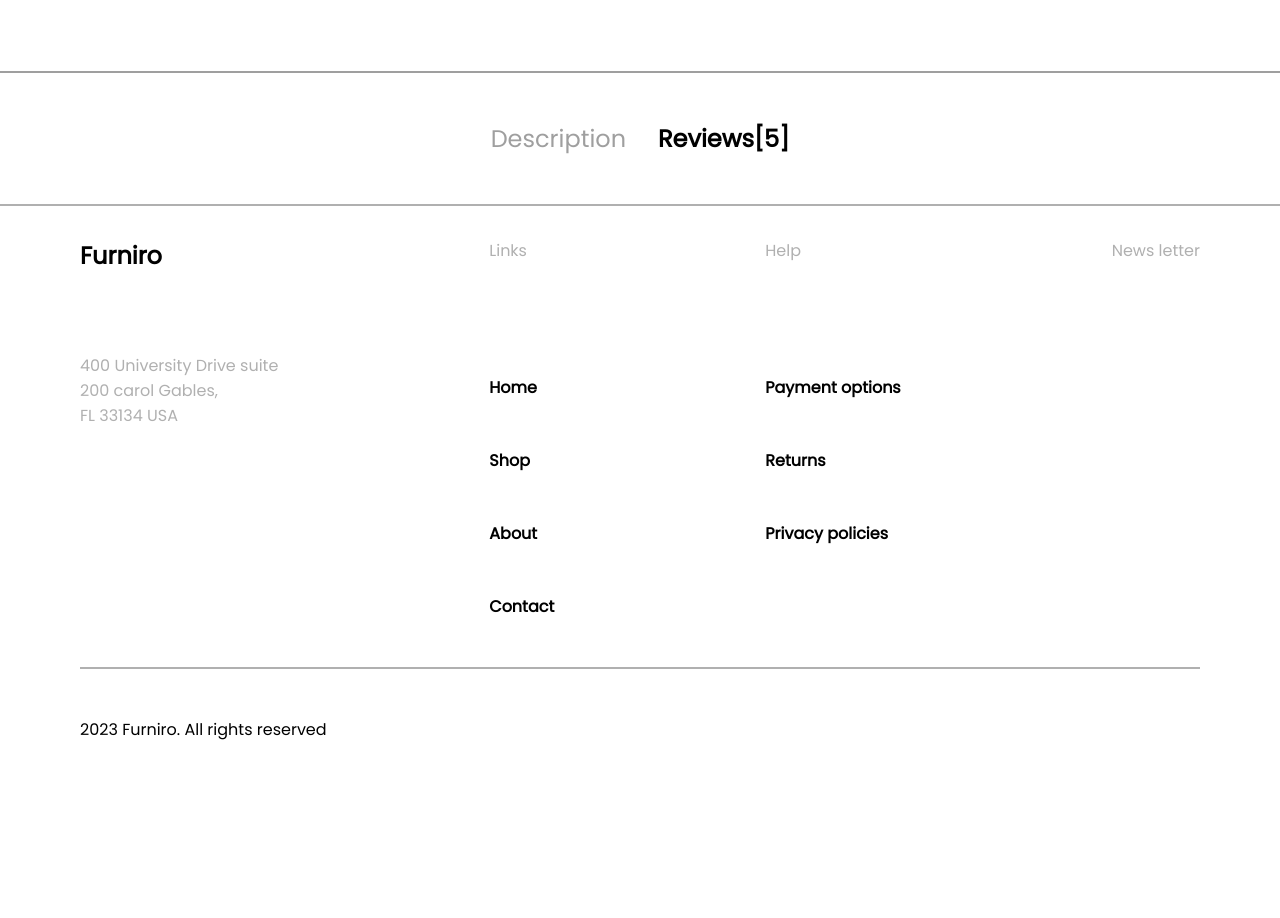
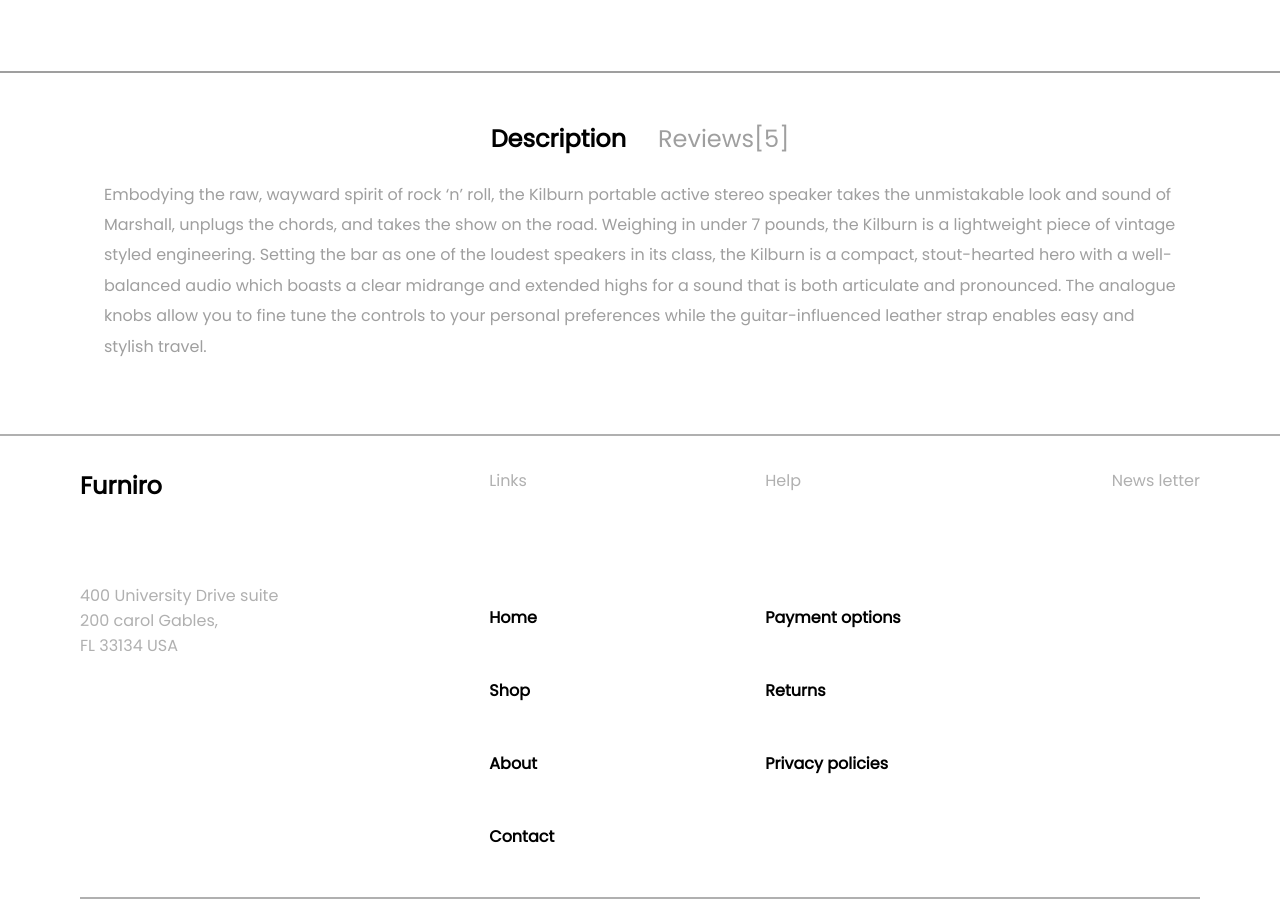
Before and after one commit to Ndbeloved/Furniro, a React (Vite) app: page /shop/product/0 in a window 1280 px wide. Shown: the part 1120-2038 px from the top of the page. Before the commit the page ends 1894 px from the top, so only its background shows below. Built offline with nearby package versions, Linux system fonts and the light colour scheme.

Commit message:
fixing description state

```diff
--- a/src/Components/SInglePageSection/ProductDescription/ProductDescription.jsx
+++ b/src/Components/SInglePageSection/ProductDescription/ProductDescription.jsx
@@ -9,7 +9,7 @@ import { Link } from 'react-router-dom'
 
 const ProductDescription = () => {
     const [quantity, setQuantity] = useState(1)
-    const [showing, setShowing] = useState(2)
+    const [showing, setShowing] = useState(1)
     const data ={
         title: "Sample product",
         price: "250,000.00",
```
